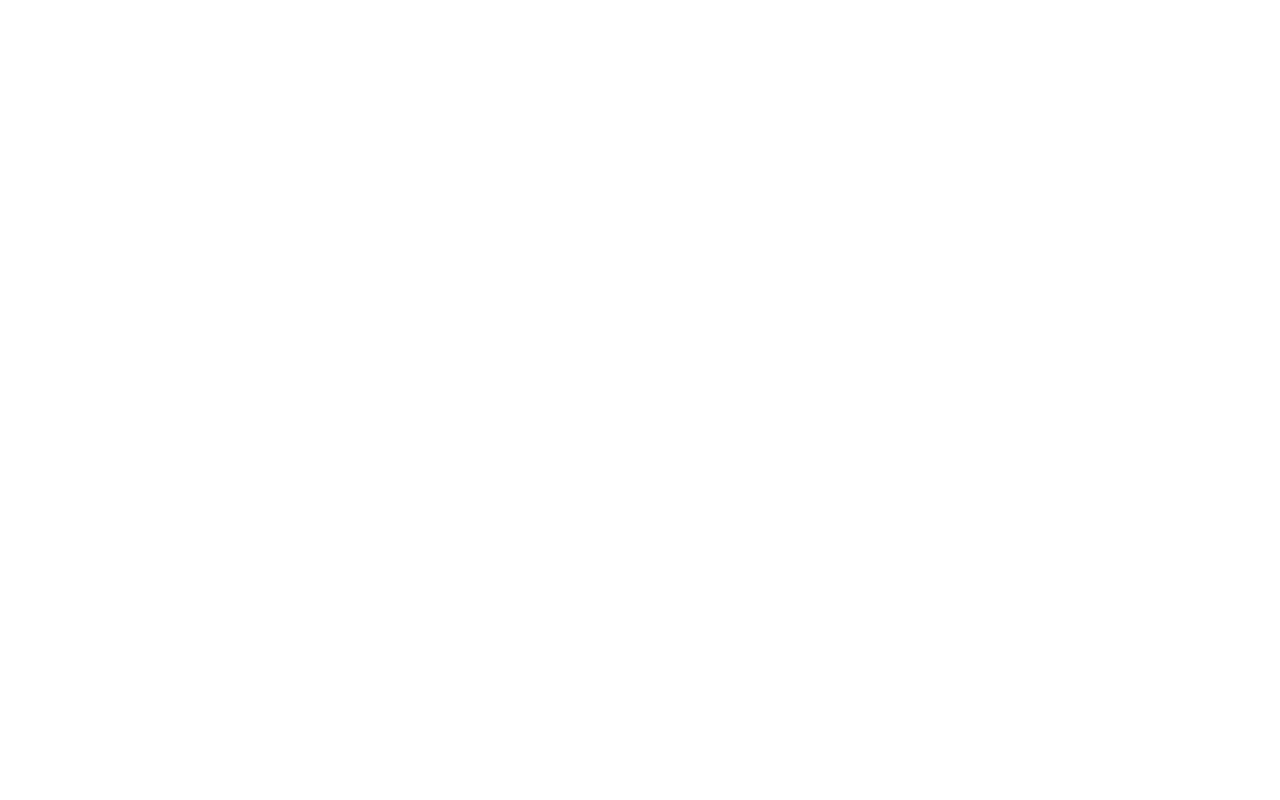
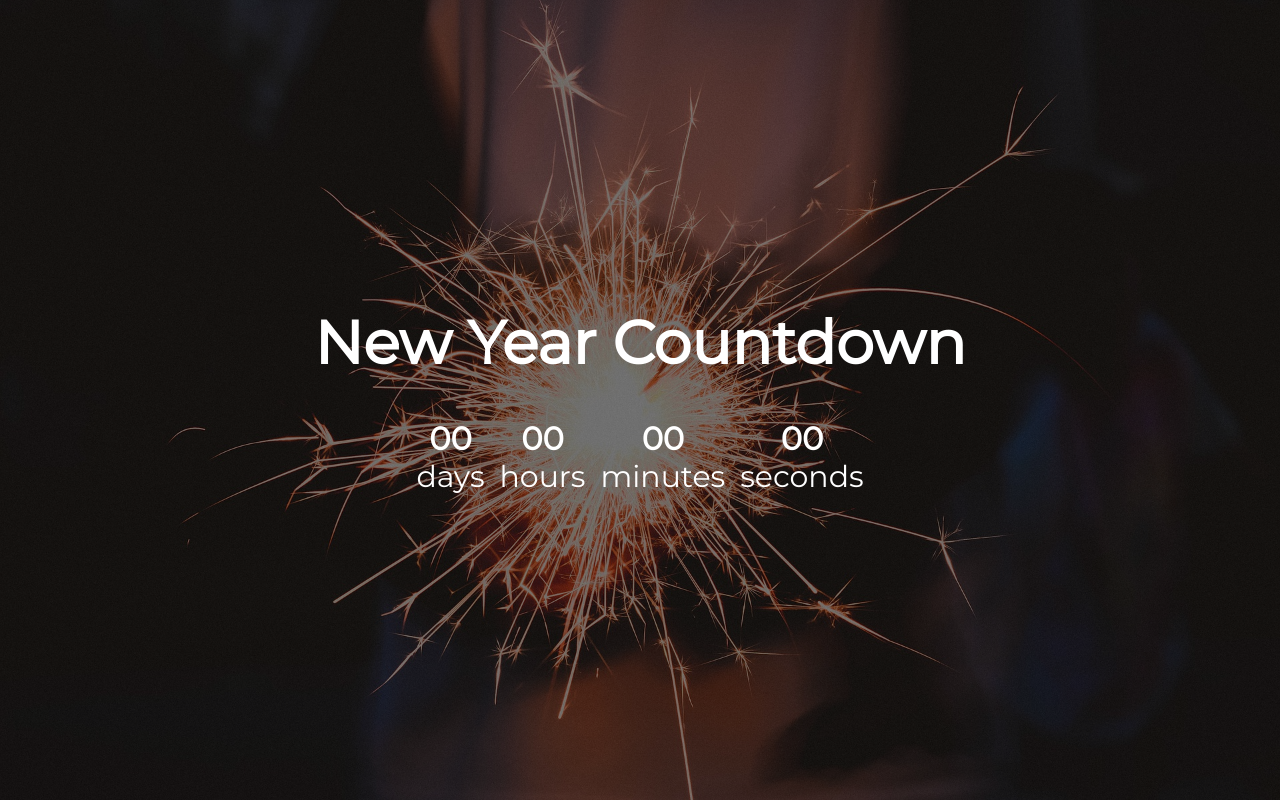
Before and after one commit to yousfiabderrahmane/newYear, a plain HTML site: page index.html in a window 1280 px wide. Drawn offline with Linux system fonts and the light colour scheme.

Commit message:
adding style and html

```diff
--- a/index.html
+++ b/index.html
@@ -4,10 +4,40 @@
     <meta charset="UTF-8" />
     <meta http-equiv="X-UA-Compatible" content="IE=edge" />
     <meta name="viewport" content="width=device-width, initial-scale=1.0" />
-    <title>Document</title>
+    <title>New Year</title>
     <link rel="stylesheet" href="style.css" />
+    <link rel="preconnect" href="https://fonts.googleapis.com" />
+    <link rel="preconnect" href="https://fonts.gstatic.com" crossorigin />
+    <link
+      href="https://fonts.googleapis.com/css2?family=Montserrat&display=swap"
+      rel="stylesheet"
+    />
   </head>
   <body>
+    <div id="year" class="year"></div>
+
+    <h1 class="container">New Year Countdown</h1>
+
+    <div id="countdown " class="countdown container">
+      <div class="time">
+        <h2 id="days">00</h2>
+        <small>days</small>
+      </div>
+      <div class="time">
+        <h2 id="hours">00</h2>
+        <small>hours</small>
+      </div>
+      <div class="time">
+        <h2 id="minutes">00</h2>
+        <small>minutes</small>
+      </div>
+      <div class="time">
+        <h2 id="seconds">00</h2>
+        <small>seconds</small>
+      </div>
+    </div>
+    <!-- <img src="/img/spinner.gif" alt="Loading..." id="loading" />.loading -->
+
     <script src="main.js"></script>
   </body>
 </html>
--- a/style.css
+++ b/style.css
@@ -0,0 +1,82 @@
+* {
+  font-family: "Montserrat", sans-serif;
+  box-sizing: border-box;
+}
+.container {
+  margin: 0 auto;
+  padding: 20px;
+}
+body {
+  background-image: url("/sparkler-g32b09c846_1920.jpg");
+  background-position: center;
+  background-repeat: no-repeat;
+  background-size: cover;
+  height: 100vh;
+  overflow: hidden;
+  color: white;
+  display: flex;
+  flex-direction: column;
+  align-items: center;
+  justify-content: center;
+  text-align: center;
+  margin: 0;
+}
+body * {
+  z-index: 2;
+}
+/* overlay */
+body::after {
+  content: "";
+  position: absolute;
+  top: 0;
+  left: 0;
+  width: 100%;
+  height: 100%;
+  background-color: rgba(0, 0, 0, 0.5);
+}
+
+h1 {
+  font-size: 60px;
+}
+
+.countdown {
+  display: flex;
+
+  gap: 15px;
+}
+.time {
+  display: flex;
+  flex-direction: column;
+  align-items: center;
+  justify-content: center;
+}
+.time h2 {
+  font-size: 32px;
+  margin: 0;
+}
+.time small {
+  font-size: 30px;
+  margin: 0;
+}
+
+@media (max-width: 700px) {
+  .container {
+    margin: 0 auto;
+    padding: 10px;
+  }
+  h1 {
+    font-size: 40px;
+  }
+  .countdown {
+    gap: 25px;
+    margin-top: 40px;
+  }
+  .time h2 {
+    font-size: 15px;
+    margin: 0;
+  }
+  .time small {
+    font-size: 12px;
+    margin: 0;
+  }
+}
```
Also changed, not shown: img/spinner.gif (added), sparkler-g32b09c846_1920.jpg (added).
